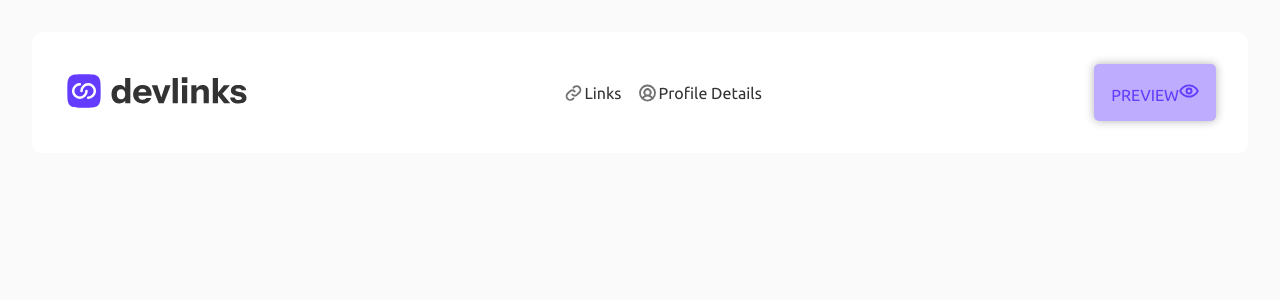
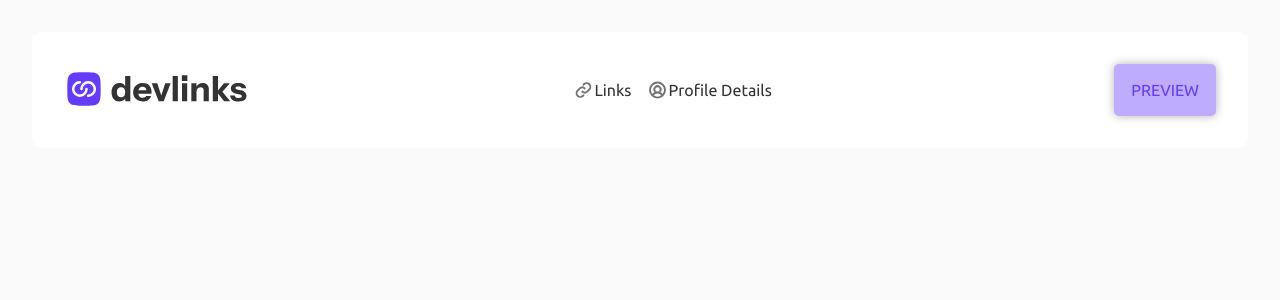
Before and after one commit to hidalest/link-sharing-app, a React (Vite) app: page / in a window 1280 px wide. Shown: the top 300 px of the page. Built offline with nearby package versions, Linux system fonts and the light colour scheme.

Commit message:
feat: finished main structure of the navbar

```diff
--- a/src/components/NavBar/Navbar.module.scss
+++ b/src/components/NavBar/Navbar.module.scss
@@ -8,6 +8,23 @@
   display: flex;
   justify-content: space-between;
   align-items: center;
+
+  @include responsiveMax($phone) {
+    padding: 1rem;
+  }
+
+  .mainLogo-big {
+    @include responsiveMax($phone) {
+      display: none;
+    }
+  }
+
+  .mainLogo-small {
+    display: none;
+    @include responsiveMax($phone) {
+      display: inline-block;
+    }
+  }
 
   & .navbarLinks {
     display: flex;
@@ -30,8 +47,25 @@
     }
 
     & .link-copy {
-      @include responsiveMax($tablet) {
+      @include responsiveMax($phone) {
         display: none;
+      }
+    }
+
+    & .previewBtn {
+      @include responsiveMax($phone) {
+        width: 10px;
+        height: 10px;
+        display: flex;
+        justify-content: center;
+        align-items: center;
+      }
+    }
+
+    & .button-preview-icon {
+      display: none;
+      @include responsiveMax($phone) {
+        display: inline-block;
       }
     }
   }
--- a/src/components/NavBar/Navbar.tsx
+++ b/src/components/NavBar/Navbar.tsx
@@ -23,6 +23,7 @@ function Navbar(props: NavBarProps) {
   console.log(isMobile);
   const {
     mainLogoDesktop,
+    mainLogoSmall,
     logoLinkPage,
     logoProfilePage,
     linkPageCopy,
@@ -34,7 +35,8 @@ function Navbar(props: NavBarProps) {
   return (
     <nav className={styles.navbar}>
       <Link to={'/'}>
-        <img src={mainLogoDesktop}></img>
+        <img src={mainLogoDesktop} className={styles['mainLogo-big']}></img>
+        <img src={mainLogoSmall} className={styles['mainLogo-small']}></img>
       </Link>
       <section className={styles.navbarLinks}>
         <Link to={'/links'} className={styles.navbarLinks}>
@@ -46,8 +48,8 @@ function Navbar(props: NavBarProps) {
           <span className={styles['link-copy']}>{profileDetailsPageCopy}</span>
         </Link>
       </section>
-      <Link to={'/preview'} className={styles.navbarLinks}>
-        <Button priority='secondary'>
+      <Link to={'/preview'} className={`${styles.navbarLinks} `}>
+        <Button priority='secondary' className={styles.previewBtn}>
           <span className={styles['link-copy']}>{buttonPreviewCopy}</span>
           <img
             className={styles['button-preview-icon']}
```
